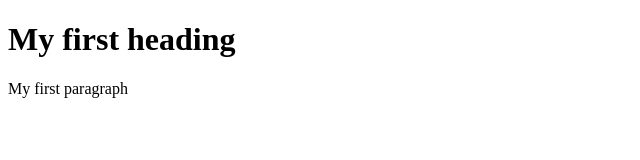
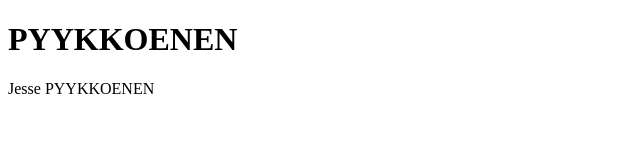
Before and after one commit to bhq688/bhq688.github.io, a plain HTML site: page index.html in a window 1280 px wide. Shown: the whole page, without its empty margins (0-640 px from the left). Drawn offline with Linux system fonts and the light colour scheme.

Commit message:
otsikko index

```diff
--- a/index.html
+++ b/index.html
@@ -1,9 +1,9 @@
 <!DOCTYPE html>
 <html>
     <head>
-        <title>Tervetuloa</title>
+        <title>Tervetuloa PYYKKOENEN</title>
     </head>
-    <body><h1>My first heading</h1>
-    <p>My first paragraph</p>
+    <body><h1>PYYKKOENEN</h1>
+    <p>Jesse PYYKKOENEN</p>
 </body>
 </html>
```
